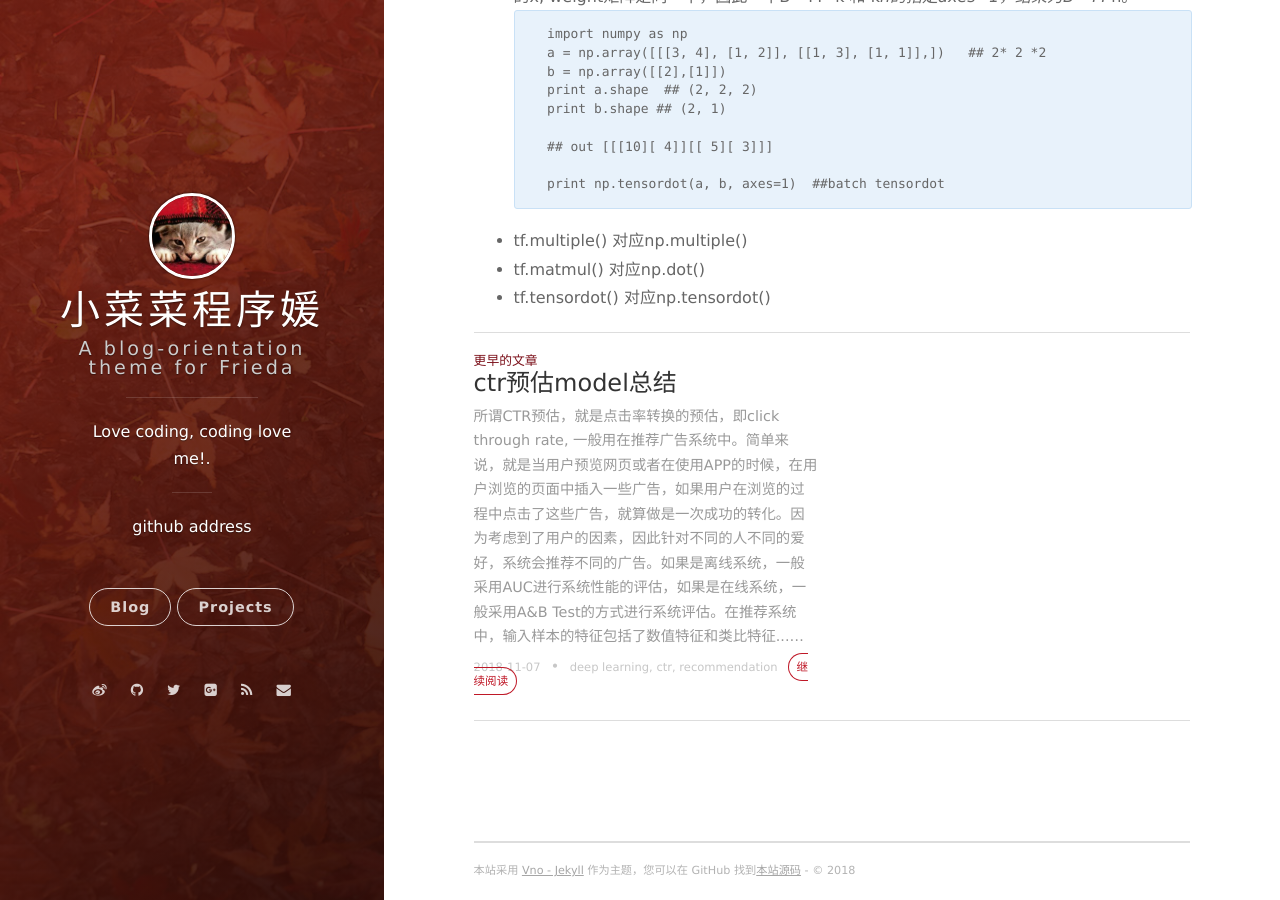
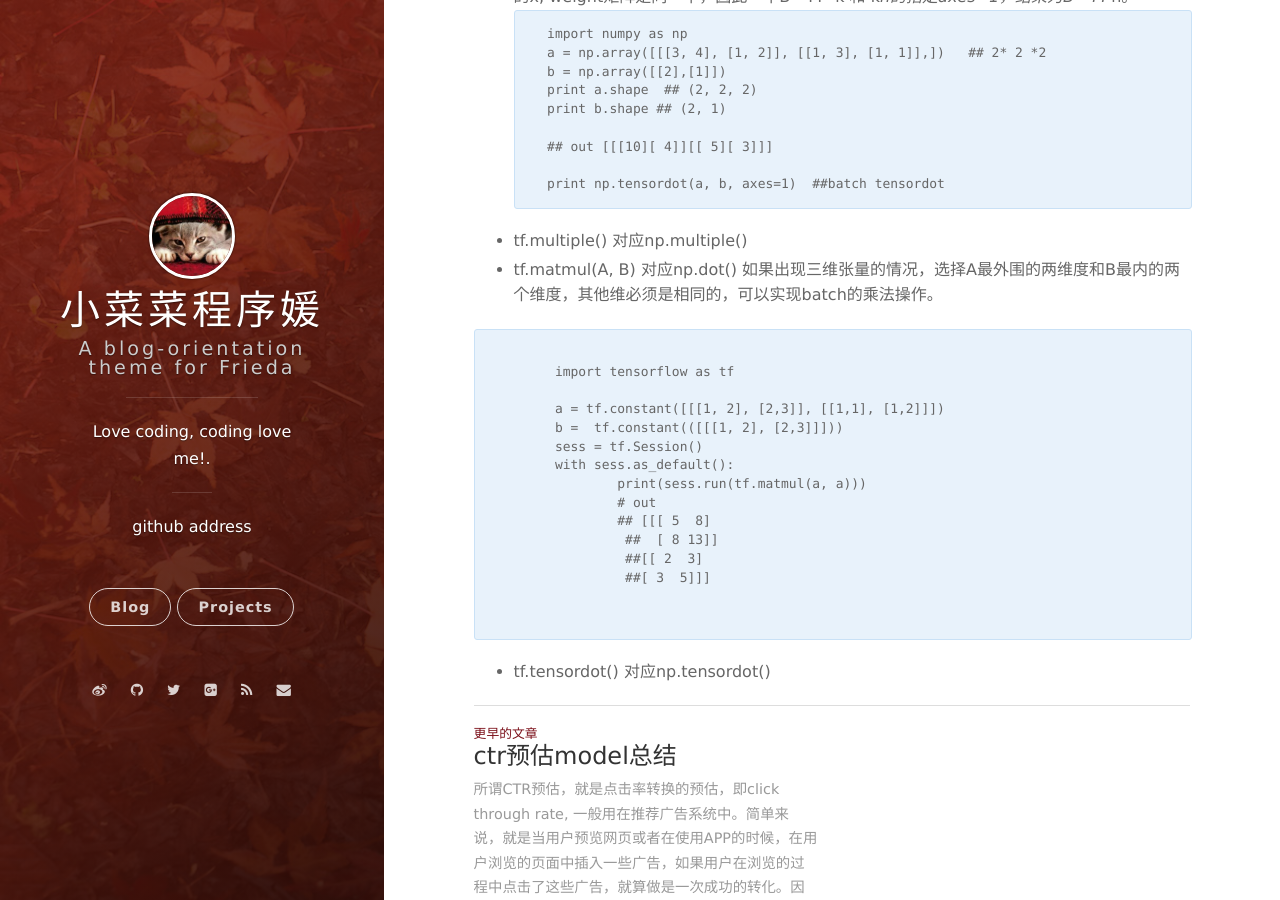
Before and after one commit to crazygirlfym/crazygirlfym.github.io, a Jekyll site: the page built from _posts/2018-11-08-multiple-post.markdown, in a window 1280 px wide and 900 px high, scrolled down 1908 px. Built offline with Jekyll 4.4.1, drawn with Linux system fonts in a browser that asks for light colours; nearby versions of some CDN libraries; formulas are drawn with MathJax 3; comment, search, counter and statistics services are not loaded.

Commit message:
update multiple

````diff
--- a/_posts/2018-11-08-multiple-post.markdown
+++ b/_posts/2018-11-08-multiple-post.markdown
@@ -95,5 +95,23 @@ tags: numpy, tensorflow
 ```
 
 * tf.multiple() 对应np.multiple()
-* tf.matmul() 对应np.dot()
+* tf.matmul(A, B) 对应np.dot() 如果出现三维张量的情况，选择A最外围的两维度和B最内的两个维度，其他维必须是相同的，可以实现batch的乘法操作。
+
+```
+
+	import tensorflow as tf
+
+	a = tf.constant([[[1, 2], [2,3]], [[1,1], [1,2]]])
+	b =  tf.constant(([[[1, 2], [2,3]]]))
+	sess = tf.Session()
+	with sess.as_default():
+		print(sess.run(tf.matmul(a, a)))
+		# out
+		## [[[ 5  8]
+		 ##  [ 8 13]]
+		 ##[[ 2  3]
+		 ##[ 3  5]]]
+
+
+```
 * tf.tensordot() 对应np.tensordot()
````
